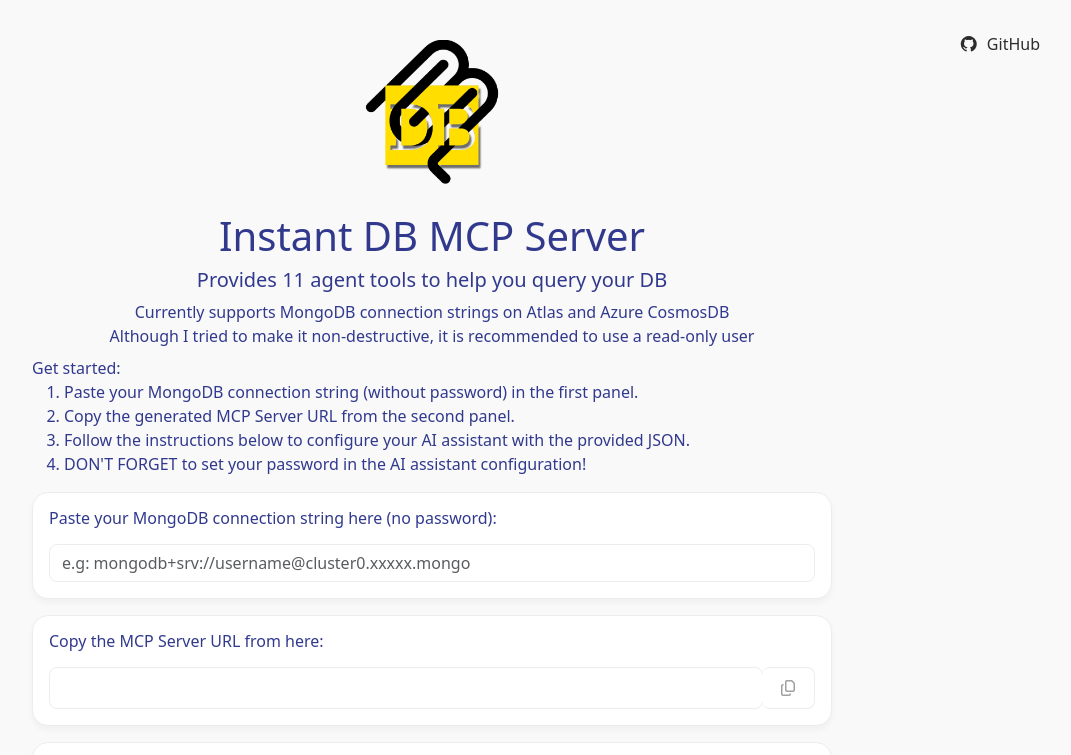
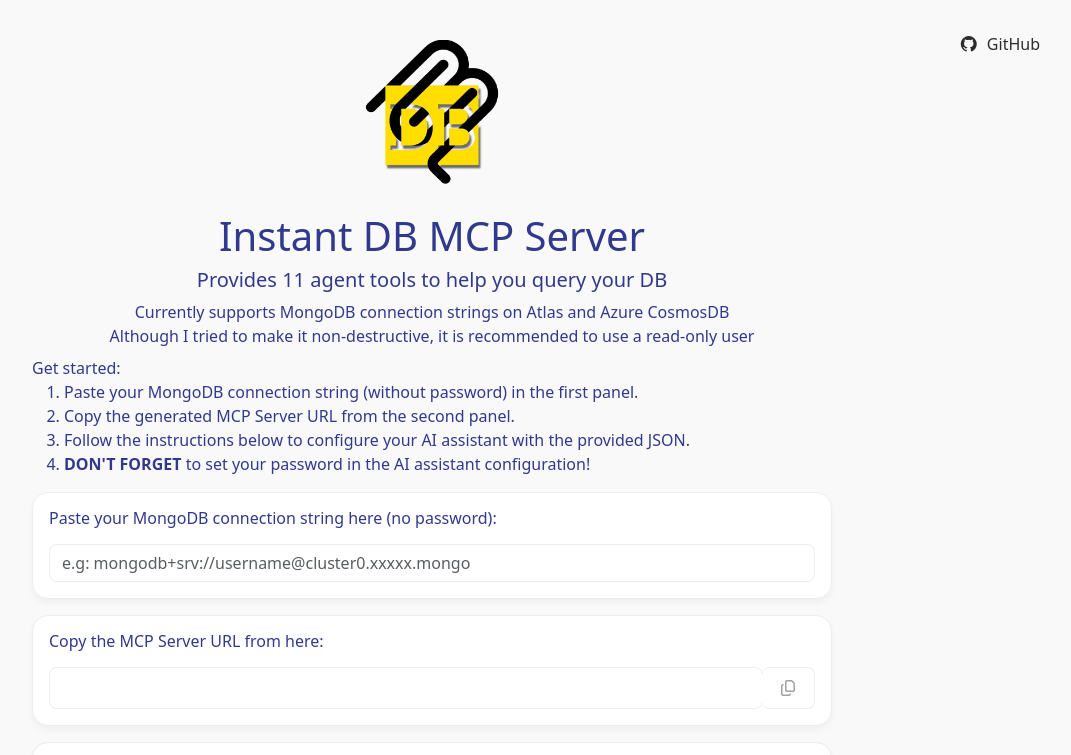
Before and after one commit to shoomkloom/dbmcp-app, an Angular app: page / in a window 1280 px wide. Shown: the top 755 px of the page, without its empty margins (208-1279 px from the left). Built offline with nearby package versions, Linux system fonts and the light colour scheme.

Commit message:
Minor UI updated

```diff
--- a/src/app/main-page/main-page.component.html
+++ b/src/app/main-page/main-page.component.html
@@ -29,7 +29,7 @@
                 <li>Paste your MongoDB connection string (without password) in the first panel.</li>
                 <li>Copy the generated MCP Server URL from the second panel.</li>
                 <li>Follow the instructions below to configure your AI assistant with the provided JSON.</li>
-                <li>DON'T FORGET to set your password in the AI assistant configuration!</li>
+                <li><b>DON'T FORGET</b> to set your password in the AI assistant configuration!</li>
             </ol>
         </div>
 
```
